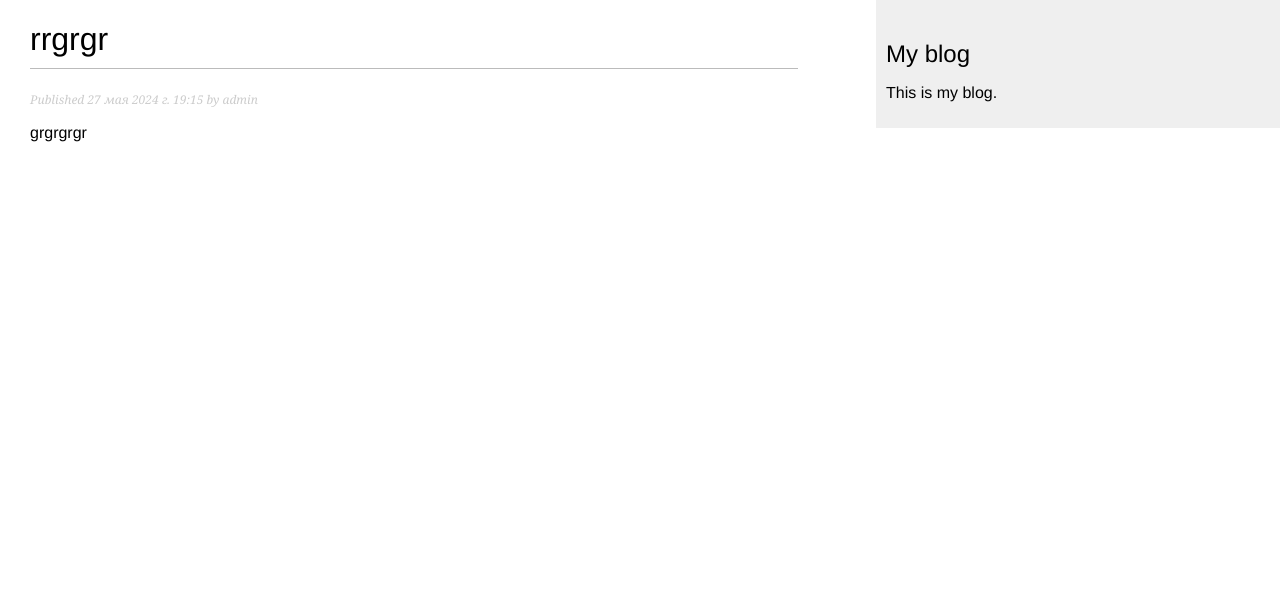
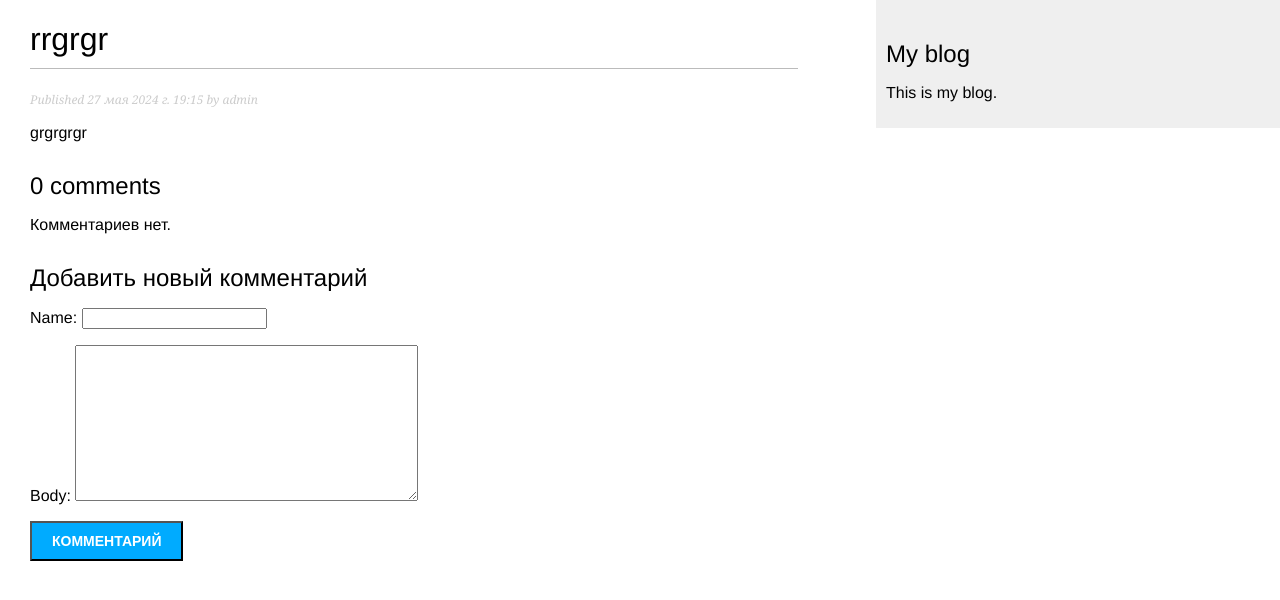
Before and after one commit to mflorya575/Blog_auto_Django, a Django app: a page that uses blog/templates/blog/detail.html in a window 1280 px wide. Shown: the top 600 px of the page. Run offline with Django 4.2, Linux system fonts and the light colour scheme; data comes from the database, SQL or seed files in the repository; both versions use the stored data as it was after the commit.

Commit message:
create templates with comment & config

```diff
--- a/blog/app_blog/models.py
+++ b/blog/app_blog/models.py
@@ -61,7 +61,7 @@ class Comment(models.Model):
     body = models.TextField()
     created = models.DateTimeField(auto_now_add=True)
     updated = models.DateTimeField(auto_now=True)
-    active = models.BooleanField(default=True)
+    active = models.BooleanField(default=False)
 
     class Meta:
         verbose_name = 'комментарий'
--- a/blog/app_blog/views.py
+++ b/blog/app_blog/views.py
@@ -34,7 +34,11 @@ def post_detail(request, year, month, day, post):
                              publish__year=year,
                              publish__month=month,
                              publish__day=day)
-    return render(request, 'blog/detail.html', {'post': post})
+    # Список активных комментариев к этому посту
+    comments = post.comments.filter(active=True)
+    # Форма для комментирования пользователями
+    form = CommentForm()
+    return render(request, 'blog/detail.html', {'post': post, 'comments': comments, 'form': form})
 
 
 @require_POST
@@ -52,4 +56,4 @@ def post_comment(request, post_id):
         comment.post = post
         # Сохранить комментарий в базе данных
         comment.save()
-    return render(request, 'comment.html', {'post': post, 'form': form, 'comment': comment})
+    return render(request, 'blog/comment.html', {'post': post, 'form': form, 'comment': comment})
--- a/blog/templates/blog/detail.html
+++ b/blog/templates/blog/detail.html
@@ -7,4 +7,21 @@
         Published {{ post.publish }} by {{ post.author }}
     </p>
     {{ post.body|linebreaks }}
+    {% with comments.count as total_comments %}
+        <h2>
+            {{ total_comments }} comment{{ total_comments|pluralize }}
+        </h2>
+    {% endwith %}
+    {% for comment in comments %}
+        <div class="comment">
+            <p class="info">
+                Comment {{ forloop.counter }} by {{ comment.name }}
+                {{ comment.created }}
+            </p>
+            {{ comment.body|linebreaks }}
+        </div>
+    {% empty %}
+        <p>Комментариев нет.</p>
+    {% endfor %}
+    {% include "includes/comment_form.html" %}
 {% endblock %}
--- /dev/null
+++ b/blog/templates/includes/comment_form.html
@@ -0,0 +1,6 @@
+<h2>Добавить новый комментарий</h2>
+<form action="{% url 'blog:post_comment' post.id %}" method="post">
+    {{ form.as_p }}
+    {% csrf_token %}
+    <p><input type="submit" value="Комментарий"></p>
+</form>
```
Also changed, not shown: blog/templates/blog/comment.html (added, +12 -0 lines), blog/app_blog/migrations/0005_alter_comment_active.py (added), blog/app_blog/urls.py (line endings or trailing spaces), blog/db.sqlite3.
